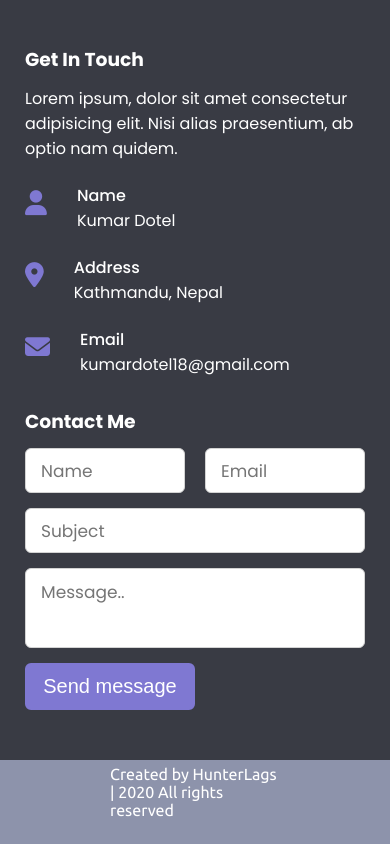
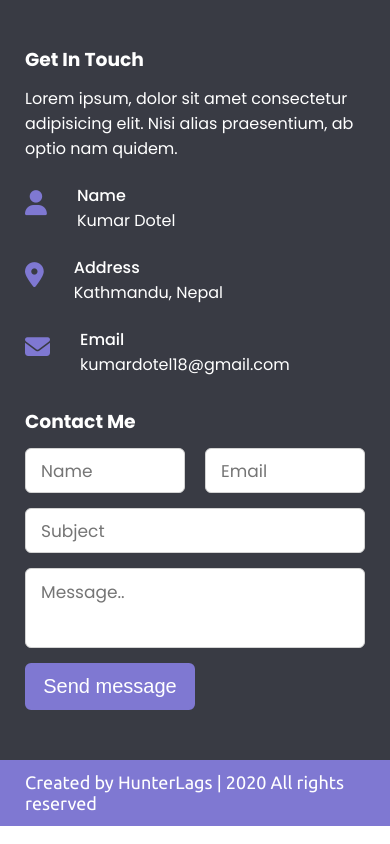
Before and after one commit to kumardotel/Portfolio, a plain HTML site: page index.html in a window 390 px wide. Shown: the part 4496-5340 px from the top of the page. Drawn offline with Linux system fonts and the light colour scheme.

Commit message:
fixed footer

```diff
--- a/index.html
+++ b/index.html
@@ -221,10 +221,8 @@
 
     <div class="footer">
         <div class="max-width">
-            <div class="footer-content">
-                <div class="all">
-                    Created by HunterLags | 2020 All rights reserved
-                </div>
+            <div class="f-content">
+                <div class="fdesc">Created by HunterLags | 2020 All rights reserved</div>
             </div>
         </div>
     </div>
--- a/scss/style.scss
+++ b/scss/style.scss
@@ -470,25 +470,22 @@ margin-bottom: 10px;
 .footer{
     background: $primaryColor;
     color: white;
-    height: 10vh;
-   padding: 13px;
+    font-family: $ubuntufont;
+    font-size: 18px;
+    padding: 1.25rem 0rem;
+}
 
+.footer .f-content{
+    display: flex;
+    justify-content: center;
+    align-items: center;
 }
-.footer .footer-content{
-    // display: flex;
-    // justify-content: center;
-    // align-items: center !important;
-    font-family: $ubuntufont;
-    // height: inherit;
-    position: relative;
 
-}
-.all{
-    position: absolute;
-    left: 50%;
-    top: 50%;
-    transform: translate(-50%, 80%);
-}
+
+
+
+
+/*footer is incomplete */
 .backTopBtn{
     height: 50px;
     width: 50px;
@@ -543,6 +540,13 @@ margin-bottom: 10px;
     }
     .contact{
         padding: 50px 0;
+    }
+    .footer{
+        background: $primaryColor;
+        color: white;
+        font-family: $ubuntufont;
+        font-size: 18px;
+        padding: 0.75rem 0rem;
     }
 }
 @media (max-width: 950px){
@@ -616,26 +620,7 @@ margin-bottom: 10px;
     .skills .skills-content .left{
         margin-bottom: 30px;
     }
-    .footer{
-        background: $primaryColor;
-        color: white;
-        height: 10vh;
-       padding: 5px;
 
-    }
-    .footer .footer-content{
-        // display: flex;
-        // justify-content: center;
-        // align-items: center !important;
-        font-family: $ubuntufont;
-        // height: inherit;
-        position: relative;
-
-    }
-    .all{
-
-        transform: translate(-50%, 9%);
-    }
 }
 
 
@@ -660,12 +645,7 @@ margin-bottom: 10px;
     .about .about-content .right a{
         padding: 8px 16px;
     }
-    .footer {
-        background: #8d93ab;
-        color: white;
-        height: 10vh;
-        padding: 0px;
-    }
+
 }
 @media (max-width: 450px){
     .home .home-content .text-2{
```
Also changed, not shown: css/style.css, 1 other file.
